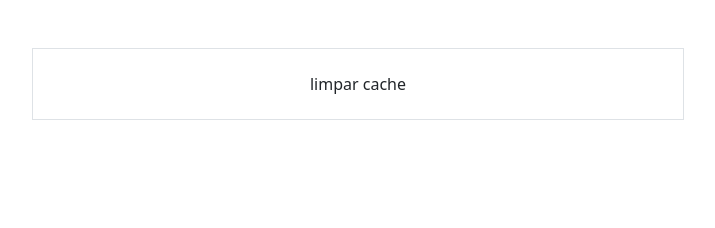
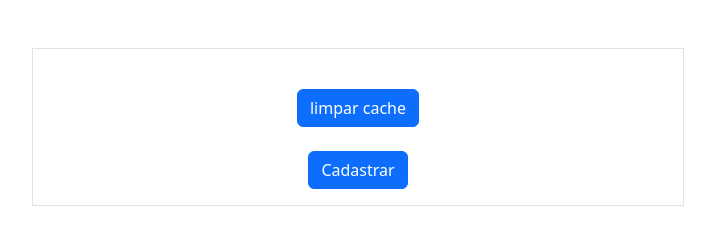
Before and after one commit to ArTuR00232/Trabalho_Teste, a plain HTML site: page codigos/src/reset.html in a window 1280 px wide. Shown: the whole page, without its empty margins (282-997 px from the left). Drawn offline with nearby package versions, Linux system fonts and the light colour scheme.

Commit message:
Update reset.html

```diff
--- a/codigos/src/reset.html
+++ b/codigos/src/reset.html
@@ -13,7 +13,10 @@
 <body>
     <div class="row">
         <div class="col-6 mx-auto mt-5 border p-3">
-            <input type="button" onclick="limpar()" value="limpar cache" id = "cadastro" class="btn">
+            <input type="button" onclick="limpar()" value="limpar cache" id = "cadastro" class="btn btn-primary mt-4">
+            <a href="index.html">
+                <button type="button" id = "cadastro" class="btn btn-primary mt-4" >Cadastrar</button>
+            </a>
         </div>
     </div>
 </body>
```
